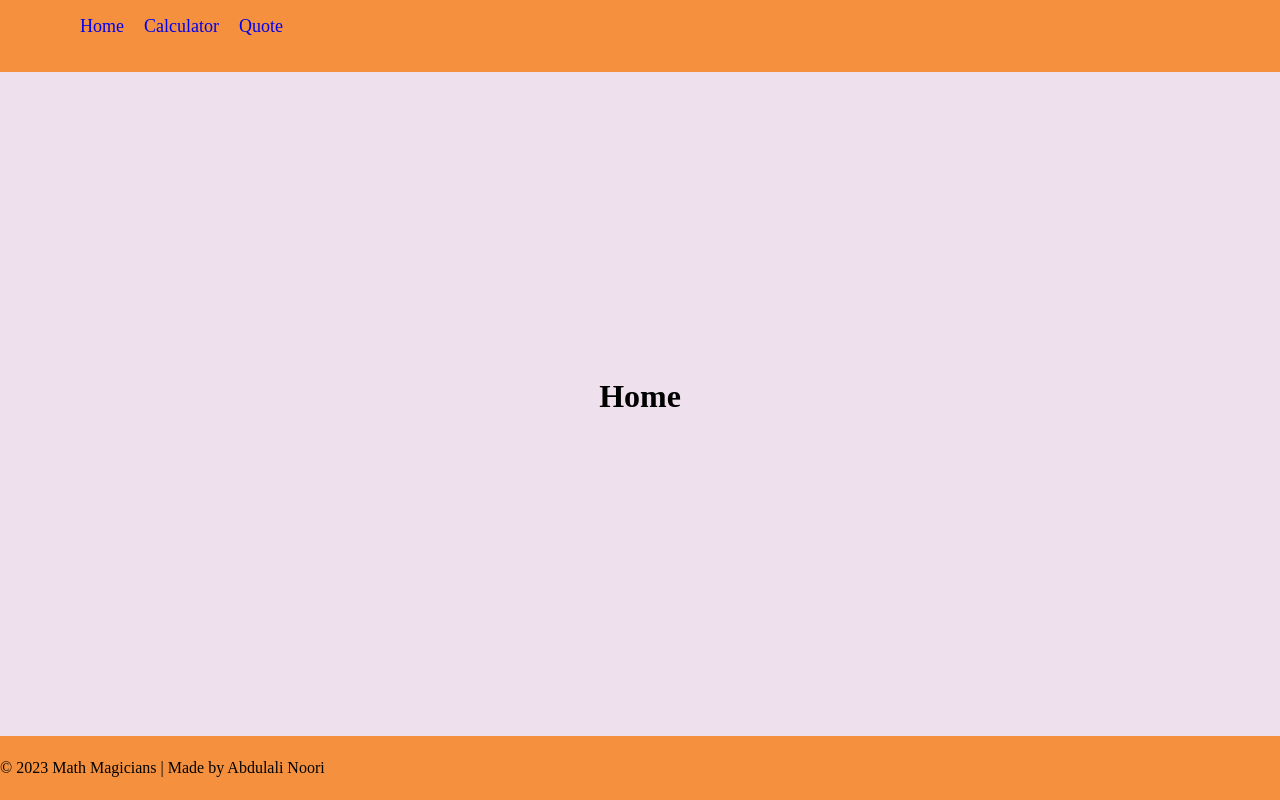
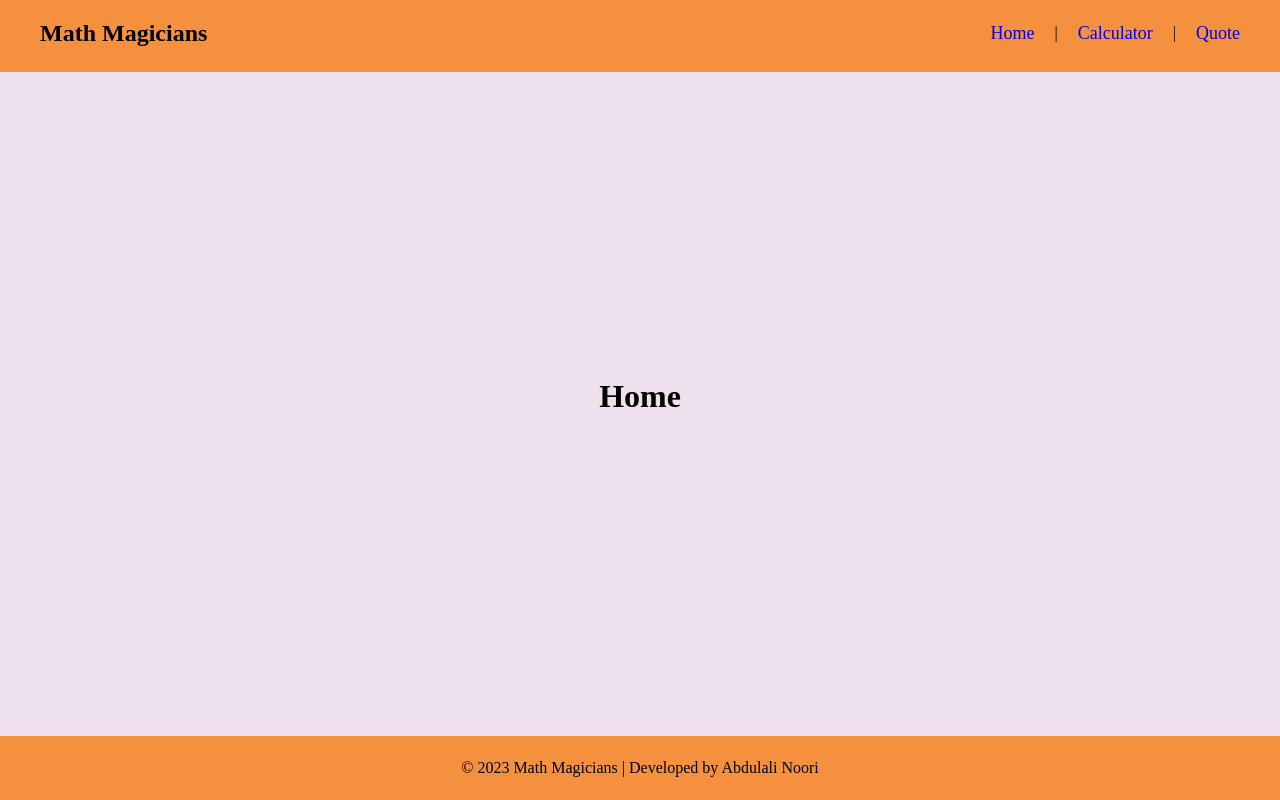
Before and after one commit to ab-noori/math-magicians, a React (Create React App) app: page / in a window 1280 px wide. Built offline with nearby package versions, Linux system fonts and the light colour scheme.

Commit message:
Add routing and website instructions in homepage.

```diff
--- a/src/App.js
+++ b/src/App.js
@@ -9,13 +9,18 @@ function App() {
     <>
       <header>
         <nav>
+          <div className="branding">
+            <Link to="/"><h1>Math Magicians</h1></Link>
+          </div>
           <ul>
             <li>
               <Link to="/">Home</Link>
             </li>
+            <li>|</li>
             <li>
               <Link to="/calculator">Calculator</Link>
             </li>
+            <li>|</li>
             <li>
               <Link to="/quote">Quote</Link>
             </li>
@@ -30,7 +35,7 @@ function App() {
         </Routes>
       </main>
       <footer>
-        <p>&copy; 2023 Math Magicians | Made by Abdulali Noori</p>
+        <p className="copyright">&copy; 2023 Math Magicians | Developed by Abdulali Noori</p>
       </footer>
     </>
   );
```
